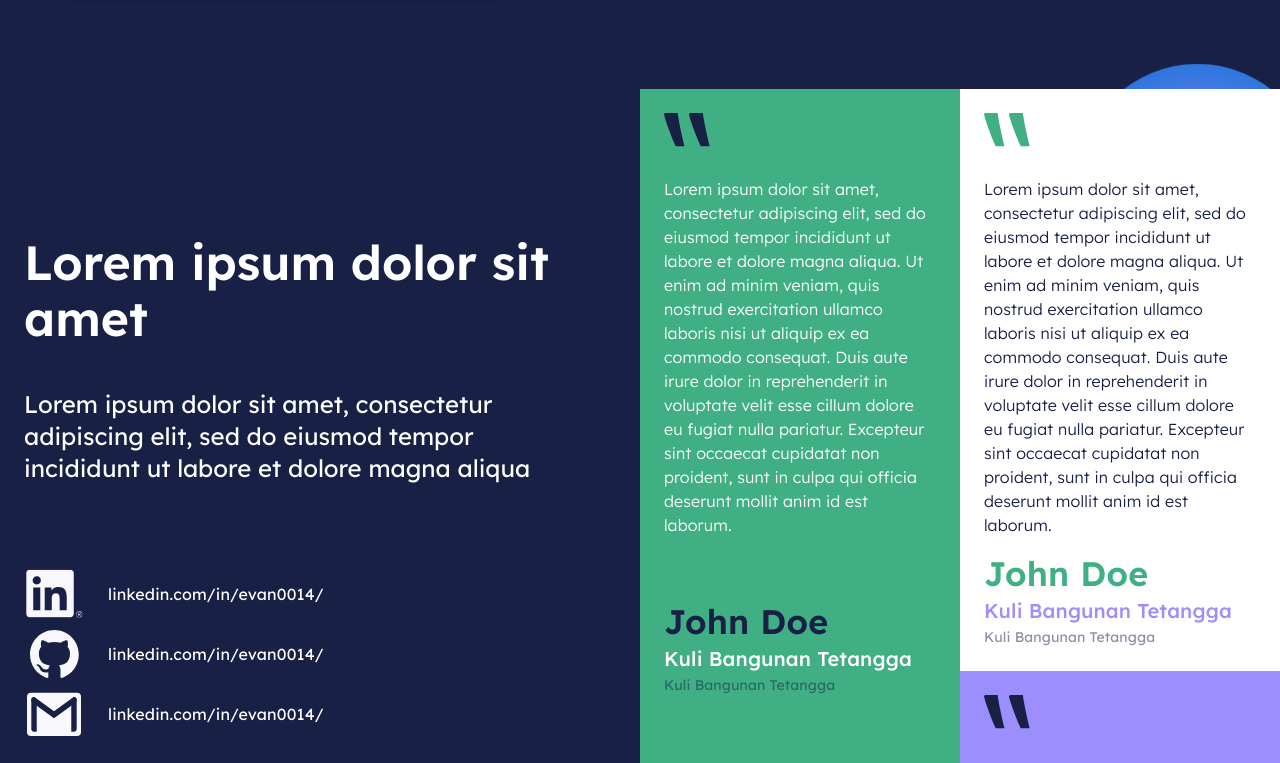
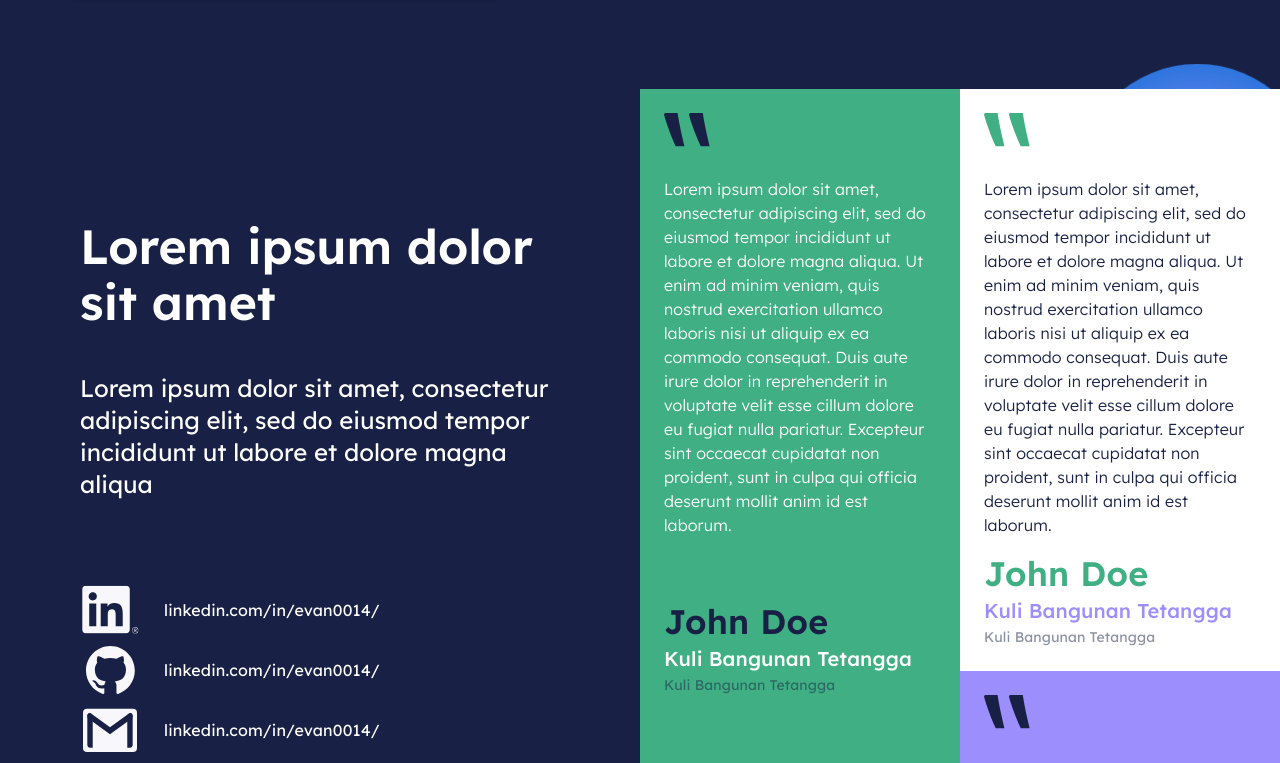
Before and after one commit to evan00144/evann, a React (Vite) app: page / in a window 1280 px wide. Shown: the part 1511-2274 px from the top of the page. Built offline with nearby package versions, Linux system fonts and the light colour scheme.

Commit message:
section 4 fix layour

```diff
--- a/src/pages/Section/SectionFourTestimonial.tsx
+++ b/src/pages/Section/SectionFourTestimonial.tsx
@@ -6,23 +6,25 @@ import QuoteIcon from "../../icons/QuoteIcon";
 
 export default function SectionFourTestimonial() {
   return (
-    <Box
+    <Stack
+      justifyContent={"end"}
+      direction={"row"}
       sx={{
-        minHeight: "100vh",
+        height: "100vh",
         position: "relative",
       }}
     >
-      <Container maxWidth="xl">
       <Grid
         container
-          alignItems={'center'}
+        alignItems={"center"}
         sx={{
           position: "absolute",
           height: "100%",
+          paddingLeft: "5rem",
         }}
       >
         <Grid item sm={5}>
-            <Typography variant="h3" fontWeight={600} marginBottom={'2.6rem'}>
+          <Typography variant="h3" fontWeight={600} marginBottom={"2.6rem"}>
             Lorem ipsum dolor sit amet
           </Typography>
           <Typography variant="h5" marginBottom={"5rem"}>
@@ -65,14 +67,10 @@ export default function SectionFourTestimonial() {
           </Stack>
         </Grid>
       </Grid>
-      </Container>
 
       <Box
         sx={{
           width: "50%",
-          position: "absolute",
-          bottom: "0",
-          right: "0",
           height: "100%",
         }}
       >
@@ -124,16 +122,7 @@ export default function SectionFourTestimonial() {
             </Box>
           </Grid>
           <Grid item sm={6} sx={{ position: "relative" }}>
-            <Grid
-              container
-              direction={"row"}
-              sx={{
-                position: "absolute",
-                top: 0,
-                left: 0,
-                height: "100%",
-              }}
-            >
+            <Grid container direction={"row"} sx={{ height: "100%" }}>
               <Grid item sm={12}>
                 <Box
                   sx={{
@@ -227,6 +216,6 @@ export default function SectionFourTestimonial() {
           </Grid>
         </Grid>
       </Box>
-    </Box>
+    </Stack>
   );
 }
```
Lines whose indentation alone changed are shown as unchanged.
